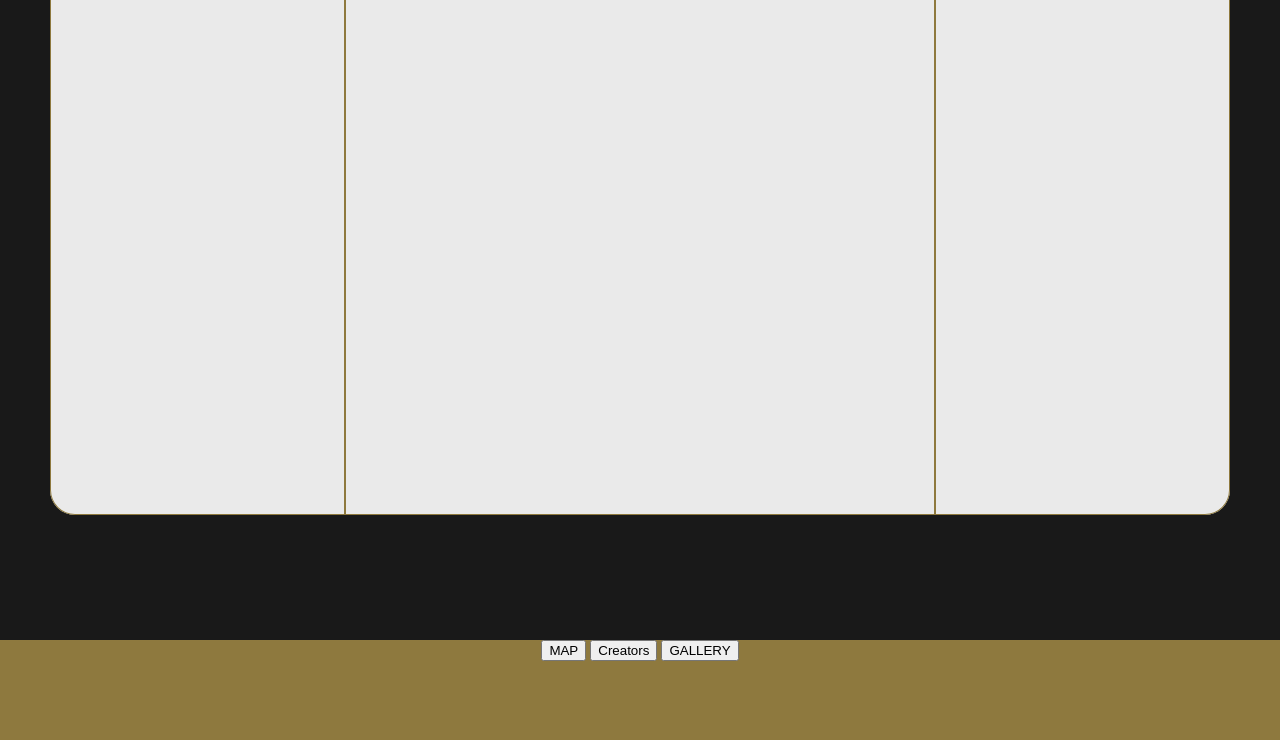
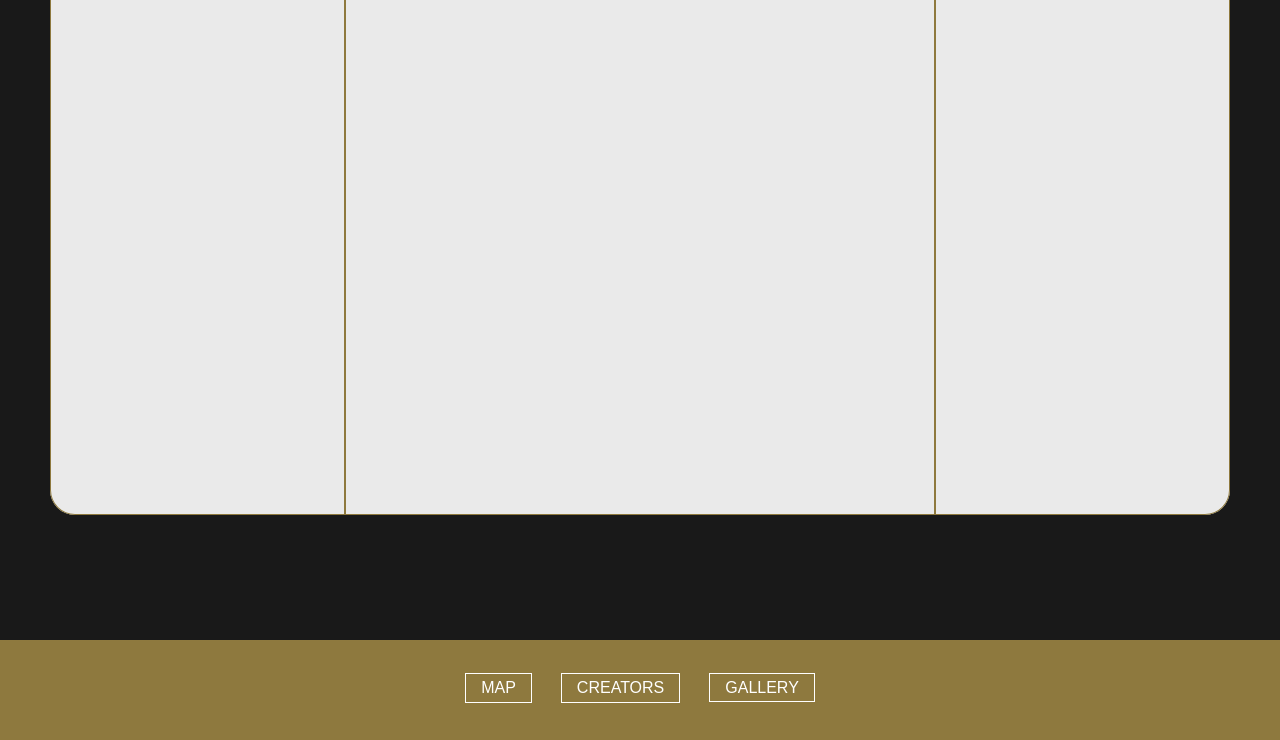
Before and after one commit to aleksikosonen/Reseptiprojekti, a plain HTML site: page index.html in a window 1280 px wide. Shown: the part 535-1275 px from the top of the page. Drawn offline with nearby package versions, Linux system fonts and the light colour scheme.

Commit message:
Footerbuttoneiden korjaus

```diff
--- a/index.html
+++ b/index.html
@@ -72,9 +72,9 @@
 <!--<div id="map"></div>-->
     <!--<div id="mapButton2"><a href="kartta.html">MAP</a></div>-->
     <!--<button class="mapButton2">MAP</button>-->
-    <button onclick="location.href='kartta.html'">MAP</button>
-    <button class="creatorsButton">Creators</button>
-    <button onclick="location.href='gallery.html'">GALLERY</button>
+    <button id="mapButton" onclick="location.href='kartta.html'">MAP</button>
+    <button id="creatorsButton">CREATORS</button>
+    <button id="galleryButton" onclick="location.href='gallery.html'">GALLERY</button>
 
     <link href="https://cdnjs.cloudflare.com/ajax/libs/leaflet/1.3.3/leaflet.css" rel="stylesheet">
     <script src="https://cdnjs.cloudflare.com/ajax/libs/leaflet/1.3.3/leaflet.js"></script>
--- a/style.css
+++ b/style.css
@@ -215,11 +215,41 @@ footer {
 
 }
 
-#mapButton2 {
-    display: flex;
-    width: 6em;
-    border: 2px white;
-    background: #ffe;
+#mapButton {
+    background: transparent;
+    color: white;
+    border: 1px solid white;
+    font-size: 16px;
+    padding: 5px 15px 5px 15px;
+}
+
+#mapButton:hover {
+    box-shadow: 0 0 4px white;
+}
+
+#creatorsButton {
+    margin: 33px 25px 0px 25px;
+    background: transparent;
+    color: white;
+    border: 1px solid white;
+    font-size: 16px;
+    padding: 5px 15px 5px 15px;
+}
+
+#creatorsButton:hover {
+    box-shadow: 0 0 4px white;
+}
+
+#galleryButton {
+    background: transparent;
+    color: white;
+    border: 1px solid white;
+    font-size: 16px;
+    padding: 5px 15px 4px 15px;
+}
+
+#galleryButton:hover {
+    box-shadow: 0 0 2px white;
 }
 
 #video {
@@ -260,7 +290,14 @@ footer {
 #galleryText {
     color: #AD974F;
     font-family: Baskerville;
+}
 
+.logoGallery {
+    display: flex;
+    align-content: center;
+    margin-left: auto;
+    margin-right: auto;
+    margin-bottom: 50px;
 }
 
 /*a {
```
Also changed, not shown: gallery.html (+1 -1 lines).
